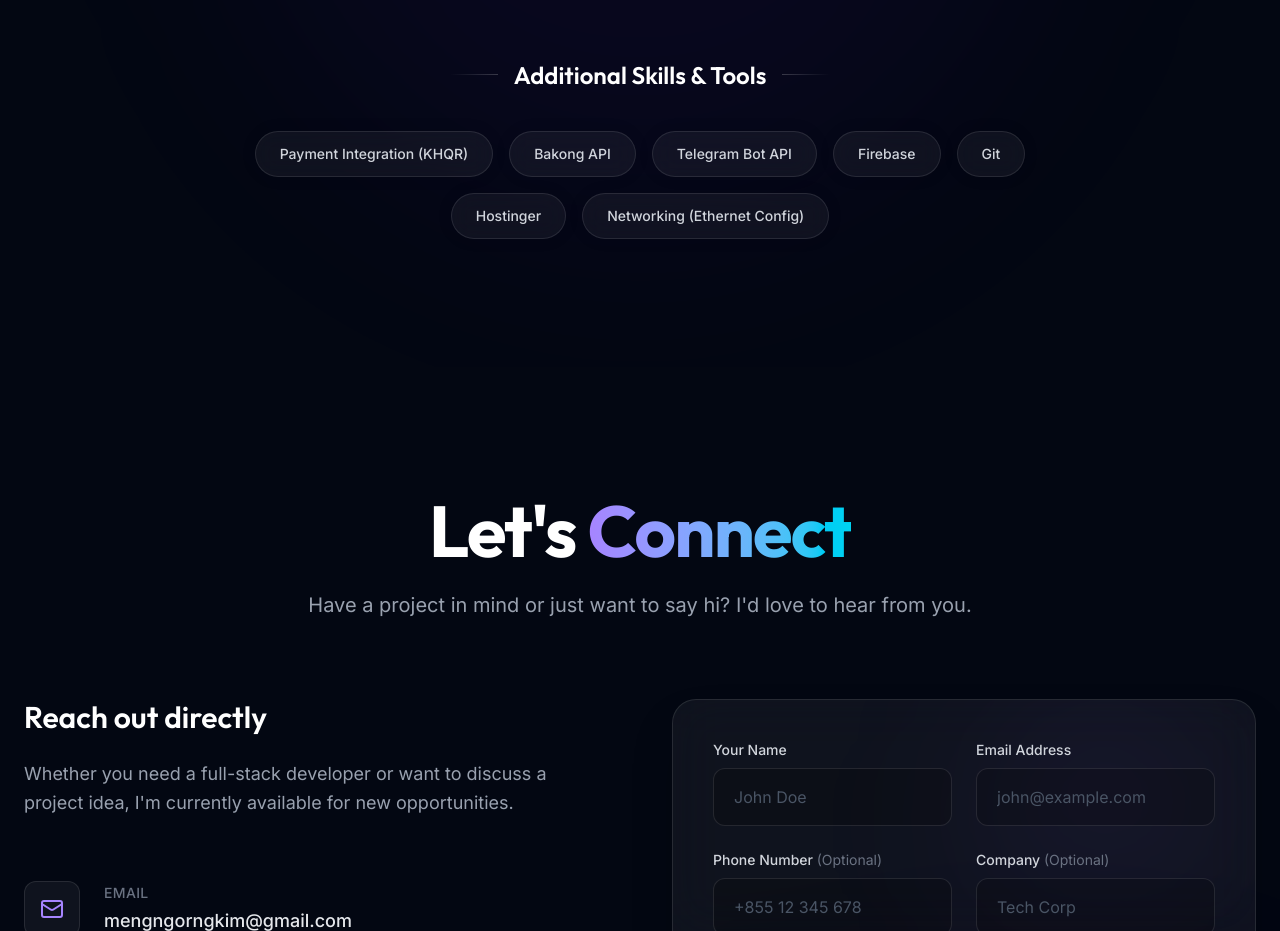
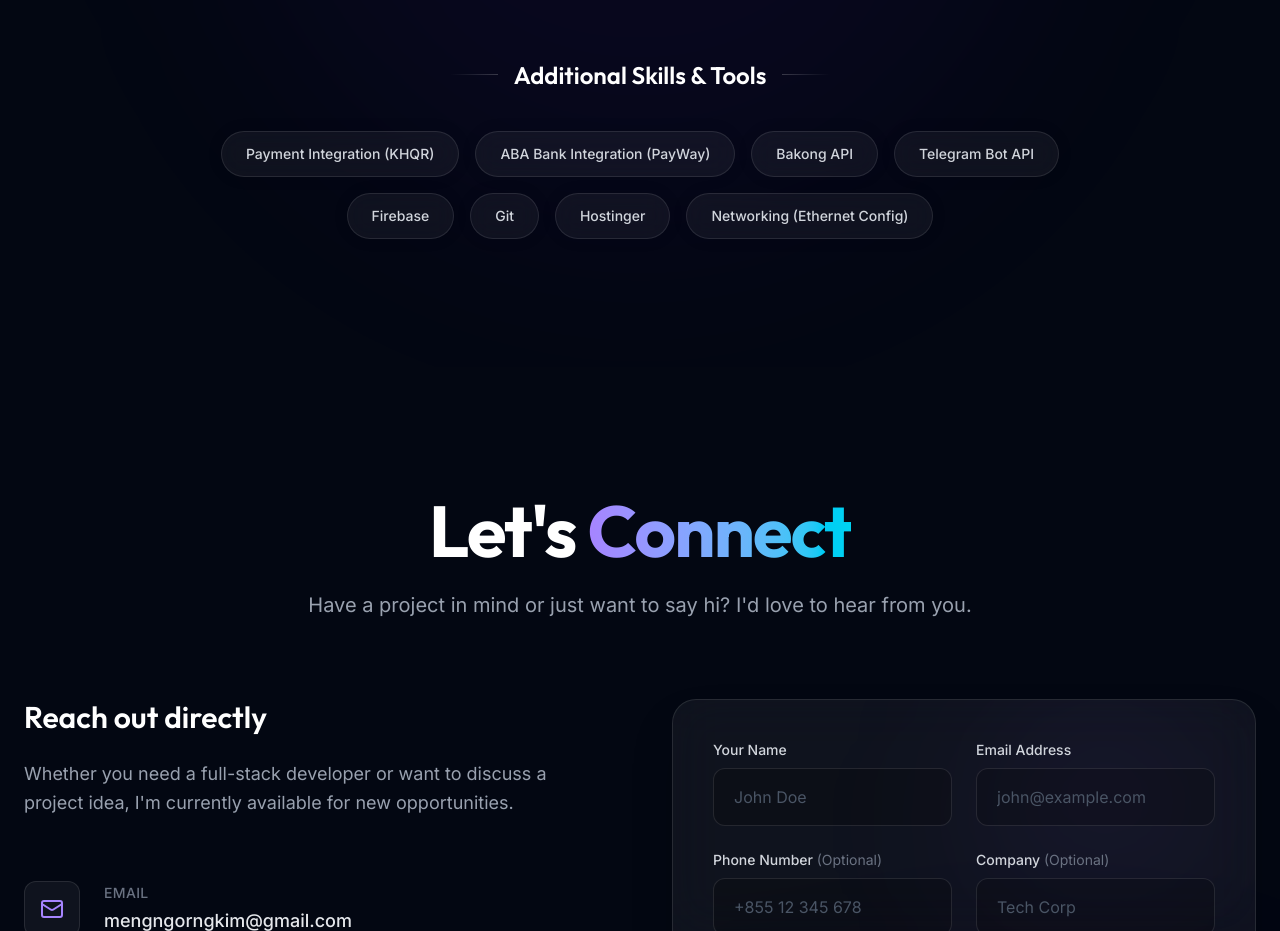
Before and after one commit to KimMengNgorng/Portfolio, a React (Vite) app: page / in a window 1280 px wide. Shown: the part 4240-5171 px from the top of the page. Built offline with nearby package versions, Linux system fonts and the light colour scheme.

Commit message:
feat: add ABA Bank Integration to skills

```diff
--- a/src/app/components/Skills.tsx
+++ b/src/app/components/Skills.tsx
@@ -44,6 +44,7 @@ export function Skills() {
 
   const additionalSkills = [
     'Payment Integration (KHQR)',
+    'ABA Bank Integration (PayWay)',
     'Bakong API',
     'Telegram Bot API',
     'Firebase',
```
Also changed, not shown: 1 other file (tests, documents, lock files or other folders).
